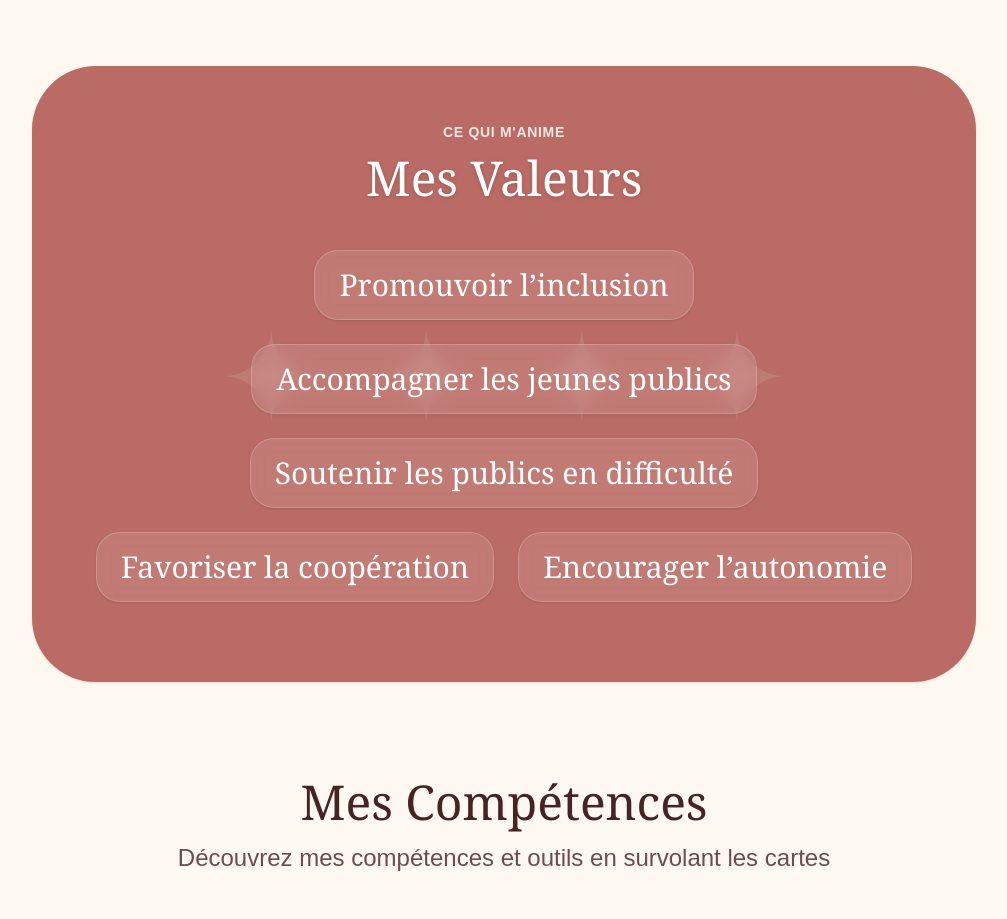
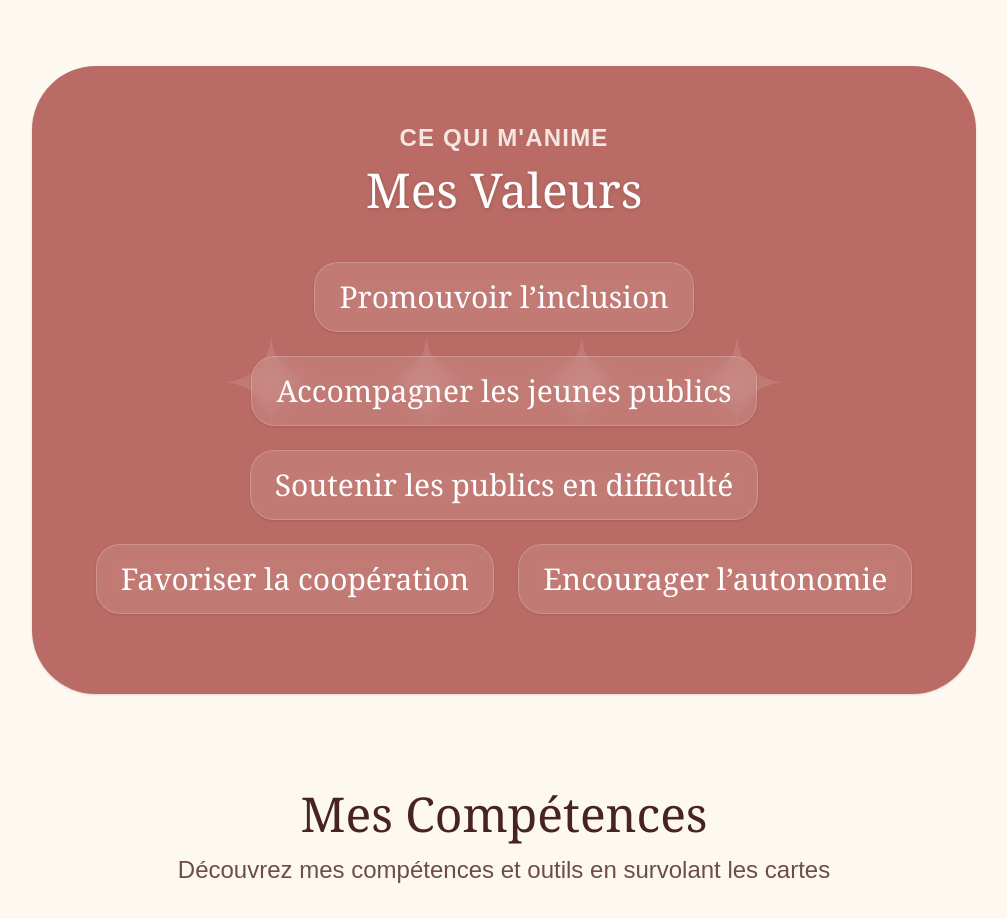
Before and after one commit to ykanael/portfolio, a Next.js app: page / in a window 1280 px wide. Shown: the part 2280-3199 px from the top of the page, without its empty margins (136-1143 px from the left). Built offline with nearby package versions, Linux system fonts and the light colour scheme.

Commit message:
Update page.tsx

```diff
--- a/app/page.tsx
+++ b/app/page.tsx
@@ -205,7 +205,7 @@ export default function Home() {
           </div>
 
           <div className="max-w-5xl mx-auto text-center relative z-10">
-            <span className="text-[#FAF5F0] font-bold text-sm tracking-wider uppercase mb-3 block opacity-90">
+            <span className="xl:text-2xl text-[#FAF5F0] font-bold text-sm tracking-wider uppercase mb-3 block opacity-90">
               Ce qui m'anime
             </span>
             <h2 className="text-3xl sm:text-4xl lg:text-5xl font-serif text-white mb-12 drop-shadow-sm">
```
